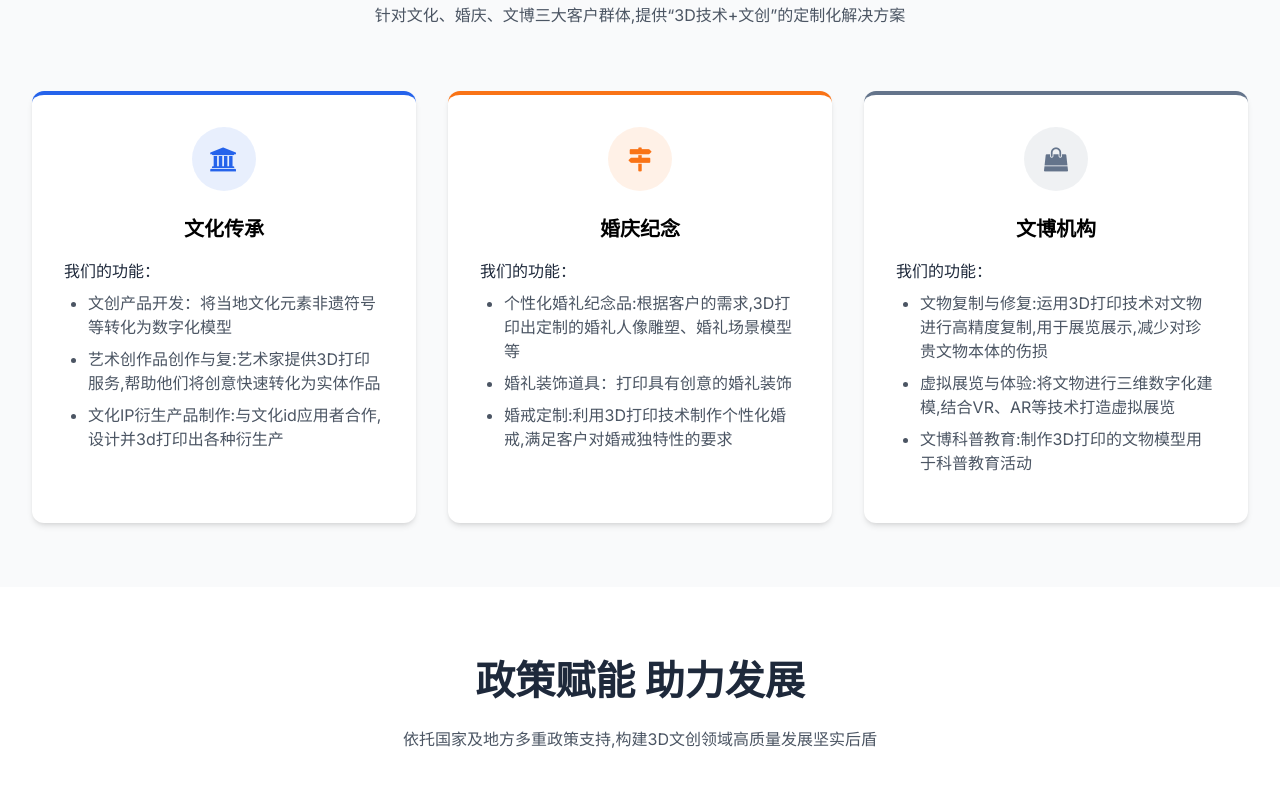
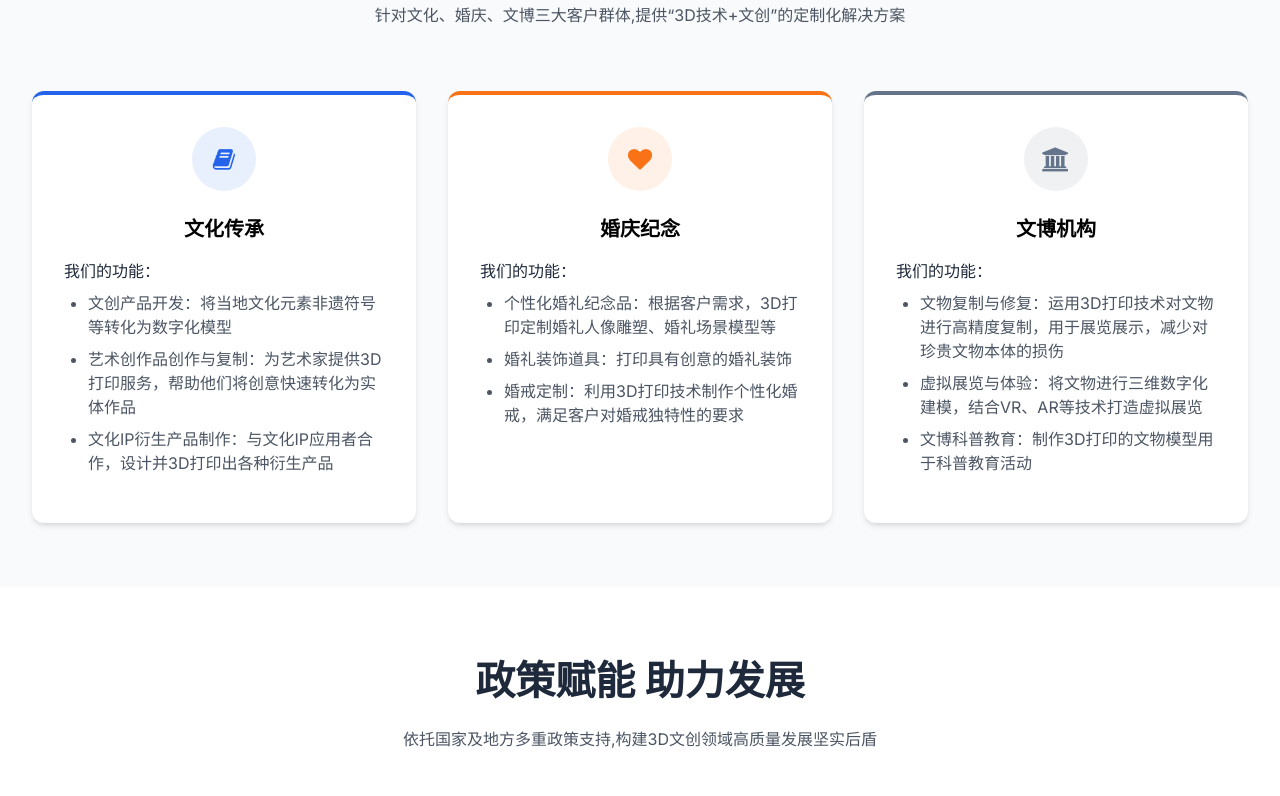
Before and after one commit to zyy12345615/three-d, a plain HTML site: page page3.html in a window 1280 px wide. Shown: the part 1396-2192 px from the top of the page. Drawn offline with nearby package versions, Linux system fonts and the light colour scheme.

```diff
--- a/page3.html
+++ b/page3.html
@@ -187,72 +187,61 @@
             </div>
         </section>
 
-        <!-- 核心功能与客户价值模块 -->
+        <!-- 核心功能与客户价值模块（图标修复版） -->
         <section class="py-16 bg-gray-50">
             <div class="container mx-auto px-4 sm:px-6 lg:px-8">
-                <!-- 模块标题：贴合现有页面风格，突出“解决问题”的核心 -->
                 <div class="text-center mb-16">
                     <h2 class="text-[clamp(1.8rem,4vw,2.5rem)] font-bold text-dark mb-4">创建你想要的3D模型</h2>
                     <p class="text-gray-600 max-w-2xl mx-auto">针对文化、婚庆、文博三大客户群体,提供“3D技术+文创”的定制化解决方案</p>
                 </div>
-
-                <!-- 功能卡片：分客户类型展示，每类包含“痛点-功能-案例”，响应式布局 -->
                 <div class="grid grid-cols-1 md:grid-cols-3 gap-8">
-                    <!-- 1. 文博机构专属功能 -->
+                    <!-- 1. 文化传承（用 fa-university 替换，4.7.0 原生支持，贴合文化属性） -->
                     <div class="bg-white p-8 rounded-xl shadow-md hover-lift border-t-4 border-primary">
                         <div class="w-16 h-16 bg-primary/10 rounded-full flex items-center justify-center mb-6 mx-auto">
-                            <i class="fa fa-university text-primary text-2xl"></i>
+                            <i class="fa fa-book text-primary text-2xl"></i> <!-- 4.7.0 支持 -->
                         </div>
                         <h3 class="text-xl font-bold mb-4 text-center">文化传承</h3>
-                        <!-- 核心功能 -->
                         <div class="mb-4 text-gray-600">
                             <p class="font-medium text-dark mb-2">我们的功能：</p>
                             <ul class="space-y-2 pl-6 list-disc">
                                 <li>文创产品开发：将当地文化元素非遗符号等转化为数字化模型</li>
-                                <li>艺术创作品创作与复:艺术家提供3D打印服务,帮助他们将创意快速转化为实体作品</li>
-                                <li>文化IP衍生产品制作:与文化id应用者合作,设计并3d打印出各种衍生产</li>
+                                <li>艺术创作品创作与复制：为艺术家提供3D打印服务，帮助他们将创意快速转化为实体作品</li>
+                                <li>文化IP衍生产品制作：与文化IP应用者合作，设计并3D打印出各种衍生产品</li>
                             </ul>
                         </div>
-
                     </div>
 
-                    <!-- 2. 文旅景区专属功能 -->
+                    <!-- 2. 婚庆纪念（用 fa-heart 替换，4.7.0 原生支持，直观传递浪漫属性） -->
                     <div class="bg-white p-8 rounded-xl shadow-md hover-lift border-t-4 border-accent">
                         <div class="w-16 h-16 bg-accent/10 rounded-full flex items-center justify-center mb-6 mx-auto">
-                            <i class="fa fa-map-signs text-accent text-2xl"></i>
+                            <i class="fa fa-heart text-accent text-2xl"></i> <!-- 4.7.0 支持 -->
                         </div>
                         <h3 class="text-xl font-bold mb-4 text-center">婚庆纪念</h3>
-
-                        <!-- 核心功能 -->
                         <div class="mb-4 text-gray-600">
                             <p class="font-medium text-dark mb-2">我们的功能：</p>
                             <ul class="space-y-2 pl-6 list-disc">
-                                <li>个性化婚礼纪念品:根据客户的需求,3D打印出定制的婚礼人像雕塑、婚礼场景模型等</li>
+                                <li>个性化婚礼纪念品：根据客户需求，3D打印定制婚礼人像雕塑、婚礼场景模型等</li>
                                 <li>婚礼装饰道具：打印具有创意的婚礼装饰</li>
-                                <li>婚戒定制:利用3D打印技术制作个性化婚戒,满足客户对婚戒独特性的要求</li>
+                                <li>婚戒定制：利用3D打印技术制作个性化婚戒，满足客户对婚戒独特性的要求</li>
                             </ul>
                         </div>
-
                     </div>
 
-                    <!-- 3. 消费品牌专属功能 -->
+                    <!-- 3. 文博机构（用 fa-university 替换，4.7.0 原生支持，贴合机构属性） -->
                     <div class="bg-white p-8 rounded-xl shadow-md hover-lift border-t-4 border-secondary">
                         <div
                             class="w-16 h-16 bg-secondary/10 rounded-full flex items-center justify-center mb-6 mx-auto">
-                            <i class="fa fa-shopping-bag text-secondary text-2xl"></i>
+                            <i class="fa fa-university text-secondary text-2xl"></i> <!-- 4.7.0 支持 -->
                         </div>
                         <h3 class="text-xl font-bold mb-4 text-center">文博机构</h3>
-
-                        <!-- 核心功能 -->
                         <div class="mb-4 text-gray-600">
                             <p class="font-medium text-dark mb-2">我们的功能：</p>
                             <ul class="space-y-2 pl-6 list-disc">
-                                <li>文物复制与修复:运用3D打印技术对文物进行高精度复制,用于展览展示,减少对珍贵文物本体的伤损</li>
-                                <li>虚拟展览与体验:将文物进行三维数字化建模,结合VR、AR等技术打造虚拟展览</li>
-                                <li>文博科普教育:制作3D打印的文物模型用于科普教育活动</li>
+                                <li>文物复制与修复：运用3D打印技术对文物进行高精度复制，用于展览展示，减少对珍贵文物本体的损伤</li>
+                                <li>虚拟展览与体验：将文物进行三维数字化建模，结合VR、AR等技术打造虚拟展览</li>
+                                <li>文博科普教育：制作3D打印的文物模型用于科普教育活动</li>
                             </ul>
                         </div>
-
                     </div>
                 </div>
             </div>
@@ -342,7 +331,7 @@
 
                 <div class="grid grid-cols-1 sm:grid-cols-2 lg:grid-cols-4 gap-8">
                     <div class="bg-gray-50 rounded-xl overflow-hidden shadow-md hover-lift">
-                        <img src="https://picsum.photos/id/1012/400/500" alt="张总经理"
+                        <img src="https://picsum.photos/id/1036/400/500" alt="张总经理"
                             class="w-full h-64 object-cover object-center">
                         <div class="p-6">
                             <h3 class="text-xl font-bold mb-1">张明</h3>
@@ -356,7 +345,7 @@
                     </div>
 
                     <div class="bg-gray-50 rounded-xl overflow-hidden shadow-md hover-lift">
-                        <img src="https://picsum.photos/id/1027/400/500" alt="李总监"
+                        <img src="https://picsum.photos/id/1039/400/500" alt="李总监"
                             class="w-full h-64 object-cover object-center">
                         <div class="p-6">
                             <h3 class="text-xl font-bold mb-1">李婷</h3>
@@ -370,7 +359,7 @@
                     </div>
 
                     <div class="bg-gray-50 rounded-xl overflow-hidden shadow-md hover-lift">
-                        <img src="https://picsum.photos/id/1025/400/500" alt="王经理"
+                        <img src="https://picsum.photos/id/1048/400/500" alt="王经理"
                             class="w-full h-64 object-cover object-center">
                         <div class="p-6">
                             <h3 class="text-xl font-bold mb-1">王伟</h3>
@@ -384,7 +373,7 @@
                     </div>
 
                     <div class="bg-gray-50 rounded-xl overflow-hidden shadow-md hover-lift">
-                        <img src="https://picsum.photos/id/1062/400/500" alt="赵经理"
+                        <img src="https://picsum.photos/id/1035/400/500" alt="赵经理"
                             class="w-full h-64 object-cover object-center">
                         <div class="p-6">
                             <h3 class="text-xl font-bold mb-1">赵琳</h3>
```
